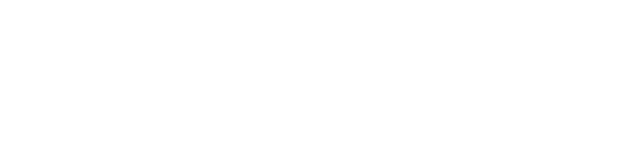
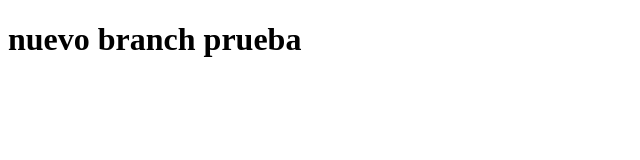
Before and after one commit to YESMOL/git, a plain HTML site: page index.html in a window 1280 px wide. Shown: the whole page, without its empty margins (0-640 px from the left). Drawn offline with Linux system fonts and the light colour scheme.

Commit message:
Agrego h1

```diff
--- a/index.html
+++ b/index.html
@@ -7,6 +7,6 @@
     <title>Document</title>
 </head>
 <body>
-
+    <h1>nuevo branch prueba</h1>
 </body>
 </html>
```
